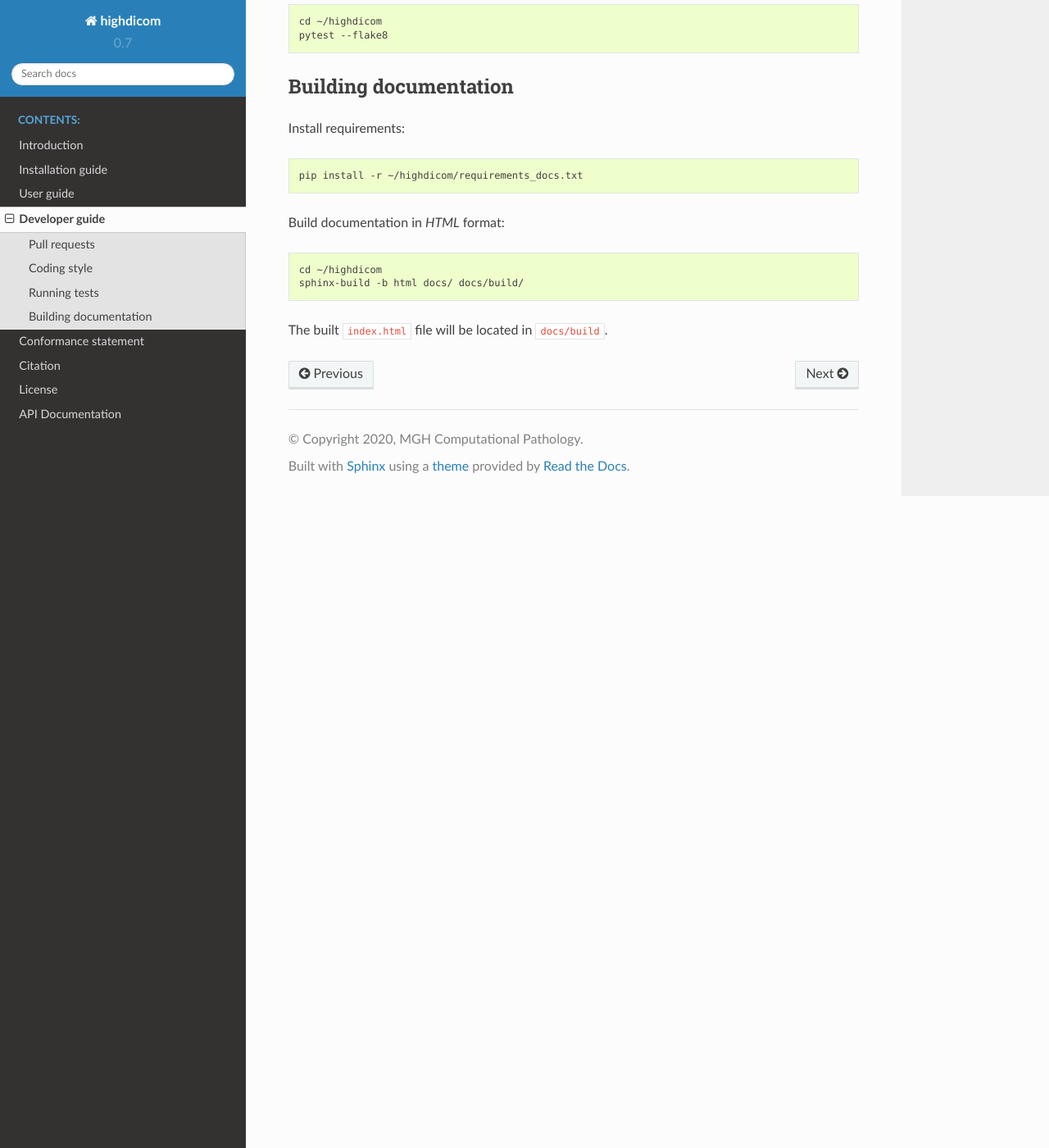
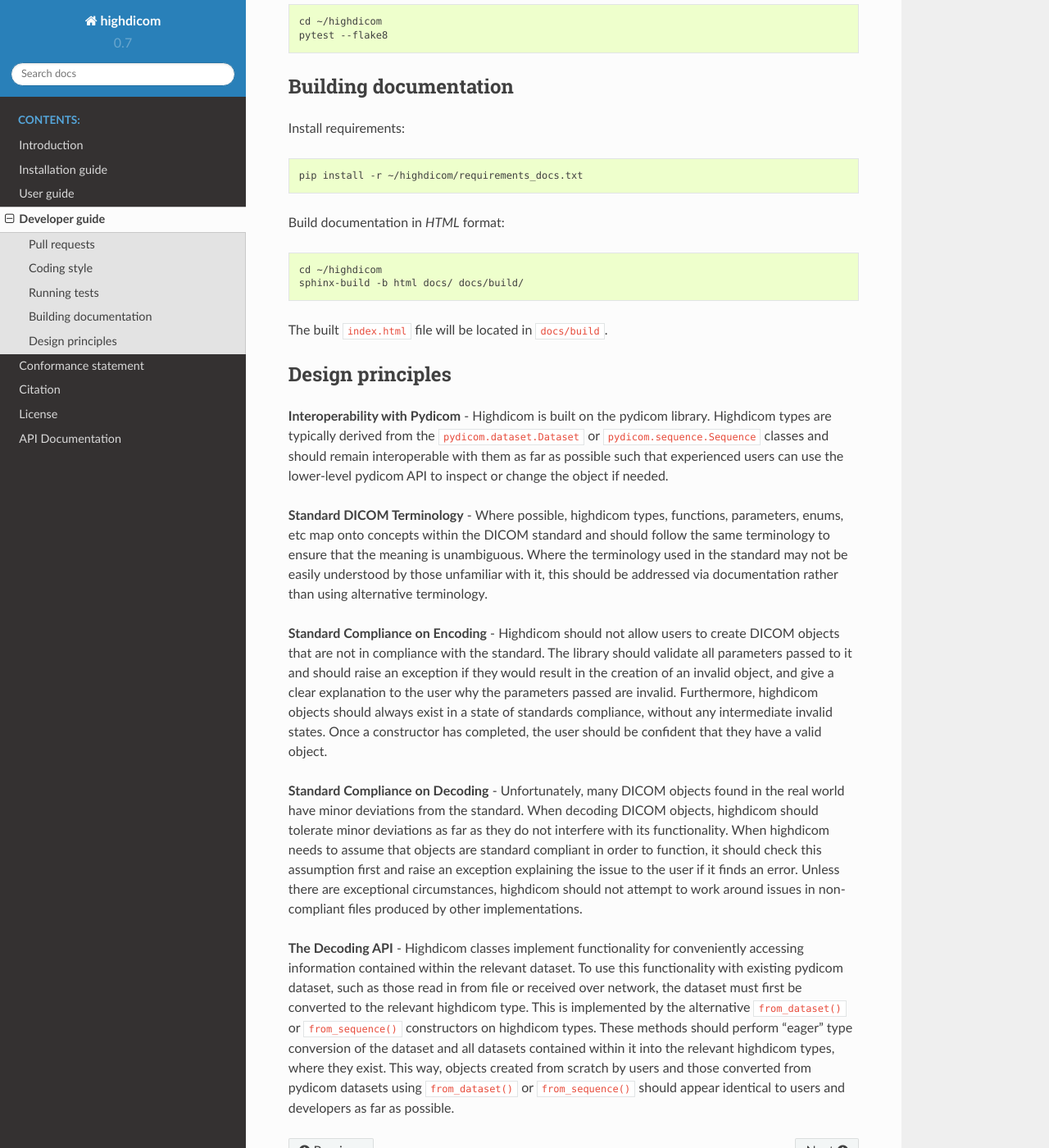
Before and after one commit to ImagingDataCommons/highdicom, a Sphinx documentation site: the page built from docs/development.rst, in a window 1280 px wide and 1400 px high, scrolled down 1249 px. Shown: the whole window at 82% size. Built offline with Sphinx 7.4.7 and the Read the Docs theme 2.0.0, drawn with Linux system fonts in a browser that asks for light colours.

Commit message:
Added design principles to developer guide

```diff
--- a/docs/development.rst
+++ b/docs/development.rst
@@ -82,3 +82,49 @@ Build documentation in *HTML* format:
     sphinx-build -b html docs/ docs/build/
 
 The built ``index.html`` file will be located in ``docs/build``.
+
+Design principles
+-----------------
+
+**Interoperability with Pydicom** - Highdicom is built on the pydicom library.
+Highdicom types are typically derived from the ``pydicom.dataset.Dataset`` or
+``pydicom.sequence.Sequence`` classes and should remain interoperable with them
+as far as possible such that experienced users can use the lower-level pydicom
+API to inspect or change the object if needed.
+
+**Standard DICOM Terminology** - Where possible, highdicom types, functions,
+parameters, enums, etc map onto concepts within the DICOM standard and should
+follow the same terminology to ensure that the meaning is unambiguous. Where
+the terminology used in the standard may not be easily understood by those
+unfamiliar with it, this should be addressed via documentation rather than
+using alternative terminology.
+
+**Standard Compliance on Encoding** - Highdicom should not allow users to
+create DICOM objects that are not in compliance with the standard. The library
+should validate all parameters passed to it and should raise an exception if
+they would result in the creation of an invalid object, and give a clear
+explanation to the user why the parameters passed are invalid. Furthermore,
+highdicom objects should always exist in a state of standards compliance,
+without any intermediate invalid states. Once a constructor has completed, the
+user should be confident that they have a valid object.
+
+**Standard Compliance on Decoding** - Unfortunately, many DICOM objects found
+in the real world have minor deviations from the standard. When decoding DICOM
+objects, highdicom should tolerate minor deviations as far as they do not
+interfere with its functionality. When highdicom needs to assume that objects
+are standard compliant in order to function, it should check this assumption
+first and raise an exception explaining the issue to the user if it finds an
+error. Unless there are exceptional circumstances, highdicom should not attempt
+to work around issues in non-compliant files produced by other implementations.
+
+**The Decoding API** - Highdicom classes implement functionality for
+conveniently accessing information contained within the relevant dataset. To
+use this functionality with existing pydicom dataset, such as those read in
+from file or received over network, the dataset must first be converted to the
+relevant highdicom type.  This is implemented by the alternative
+``from_dataset()`` or ``from_sequence()`` constructors on highdicom types.
+These methods should perform "eager" type conversion of the dataset and all
+datasets contained within it into the relevant highdicom types, where they
+exist. This way, objects created from scratch by users and those converted from
+pydicom datasets using ``from_dataset()`` or ``from_sequence()`` should appear
+identical to users and developers as far as possible.
```
